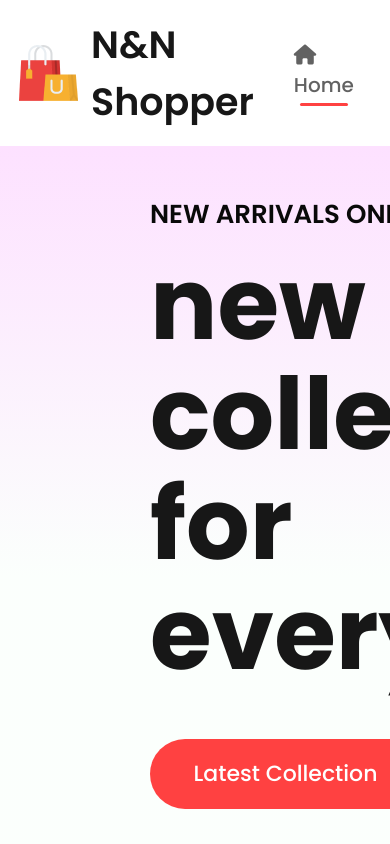
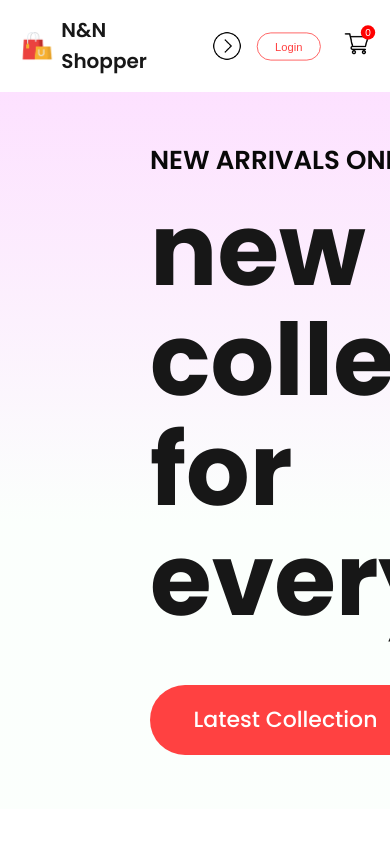
Before and after one commit to NahidHasan131/E-commerce, a React (Create React App) app in the folder frontend/: page / in a window 390 px wide. Shown: the top 844 px of the page. Built offline with nearby package versions, Linux system fonts and the light colour scheme.

Commit message:
navbar responsive different device

```diff
--- a/frontend/src/Components/Navbar/Navbar.css
+++ b/frontend/src/Components/Navbar/Navbar.css
@@ -1,8 +1,9 @@
 .navbar{
     display: flex;
     justify-content: space-around;
-    padding: 16px;
+    padding: 15px 0px;
     box-shadow: 0 1px 3px -2px black;
+    align-items: center;
 }
 .nav-logo{
     display: flex;
@@ -100,3 +101,118 @@
     background: red;
     color: white
 }
+.nav-dropdown{
+  display: none;
+}
+
+
+
+
+
+/* Media Queries */
+
+@media(max-width:1280px){
+    .navbar{
+        padding: 12px 50px;
+    }
+    .nav-logo img{
+        width: 40px;
+    }
+    .nav-logo p{
+        font-size: 25px;
+    }
+    .nav-menu{
+        gap: 30px;
+        font-size: 16px;
+    }
+    .nav-login-cart{
+        gap: 30px;
+    }
+    .nav-login-cart button{
+        width: 120px;
+        height: 45px;
+        font-size: 16px;
+    }
+    .nav-cart-count{
+        margin-left:  -40px;
+        font-size: 12px;
+    }
+}
+
+@media(max-width: 1024px){
+    .navbar{
+        padding: 12px 30px;
+    }
+    .nav-menu{
+        gap: 25px;
+        font-size: 14px;
+    }
+    .nav-login-cart button{
+        width: 80px;
+        height: 35px;
+        font-size: 14px;
+    }
+    .nav-login-cart img{
+        width: 30px;
+    }
+    .nav-cart-count{
+        width: 18px;
+        height: 18px;
+    }
+}
+
+@media(max-width:800px){
+    .navbar{
+        padding: 10px 0px;
+    }
+    .nav-dropdown{
+        display: block;
+        width: 30px;
+        rotate: -90deg;
+        transition: 0.5s;
+    }
+    .nav-menu{
+        display: none;
+        height: 80px;
+        width: 100%;
+        position: absolute;
+        background-color: white;
+        justify-content: center;
+        top: 50px;
+    }
+    .nav-menu-visible{
+        display: flex;
+    }
+    .nav-dropdown.open{
+        transform: rotate(90deg);
+        -webkit-transform: rotate(90deg);
+        -moz-transform: rotate(90deg);
+        -ms-transform: rotate(90deg);
+        -o-transform: rotate(90deg);
+}
+}
+
+@media(max-width:500px){
+    .navbar{
+        padding: 8px 0px;
+        gap: 0;
+    }
+    .nav-logo{
+        transform: scale(0.8);
+        -webkit-transform: scale(0.8);
+        -moz-transform: scale(0.8);
+        -ms-transform: scale(0.8);
+        -o-transform: scale(0.8);
+}
+    .nav-menu{
+        height: 70px;
+        top: 50px;
+    }
+    .nav-login-cart{
+        transform: scale(0.8);
+        -webkit-transform: scale(0.8);
+        -moz-transform: scale(0.8);
+        -ms-transform: scale(0.8);
+        -o-transform: scale(0.8);
+}
+}
--- a/frontend/src/Components/Navbar/Navbar.jsx
+++ b/frontend/src/Components/Navbar/Navbar.jsx
@@ -1,15 +1,22 @@
-import React, { useContext } from 'react'
+import React, { useContext, useRef } from 'react'
 import './Navbar.css'
 import logo from '../Assets/logo.png'
 import cart_icon from '../Assets/cart_icon.png'
 import { useState } from 'react';
 import { Link } from 'react-router-dom';
 import { ShopContext } from '../../Context/ShopContext';
+import nav_dropdown from '../Assets/nav_dropdown.png'
 
 const Navbar = () => {
 
     const [menu,setMenu] = useState("home");
-    const {getTotalCartItems} = useContext(ShopContext)
+    const {getTotalCartItems} = useContext(ShopContext);
+    const menuRef = useRef()
+
+    const dropdown_toggle = (e)=>{
+        menuRef.current.classList.toggle('nav-menu-visible');
+        e.target.classList.toggle('open');
+    }
 
   return (
     <div className='navbar'>
@@ -19,7 +26,8 @@
                 <p>N&N Shopper</p>
             </div>
         </Link>
-        <ul className="nav-menu">
+        <img className='nav-dropdown' onClick={dropdown_toggle} src={nav_dropdown} alt="" />
+        <ul ref={menuRef} className="nav-menu">
             <li onClick={()=>{setMenu("home")}}><Link style={{textDecoration: 'none',color: '#626262'}} to='/'><i class="fa-solid fa-house"></i> Home</Link>{menu==="home"?<hr/>:<></>}</li>
             <li onClick={()=>{setMenu("shop")}}><Link style={{textDecoration: 'none',color: '#626262'}} to='/shop'><i class="fa-solid fa-cart-plus"></i> shop</Link>{menu==="shop"?<hr/>:<></>}</li>
             <li onClick={()=>{setMenu("mens")}}><Link style={{textDecoration: 'none',color: '#626262'}} to='/mens'><i class="fa-solid fa-user-tie"></i> Men</Link>{menu==="mens"?<hr/>:<></>}</li>
```
